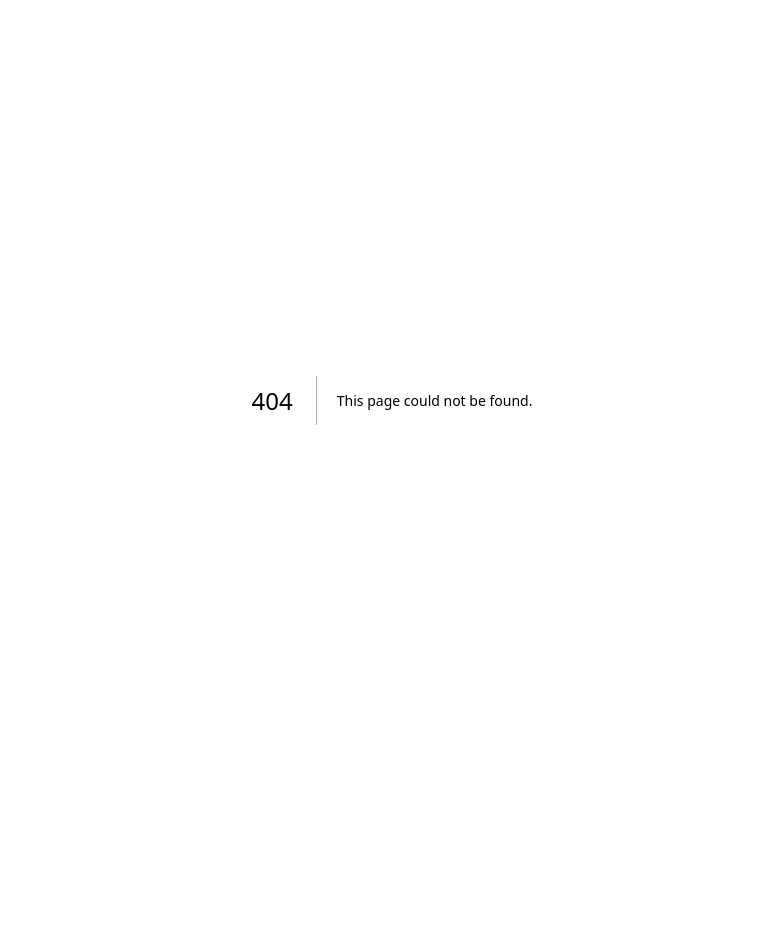
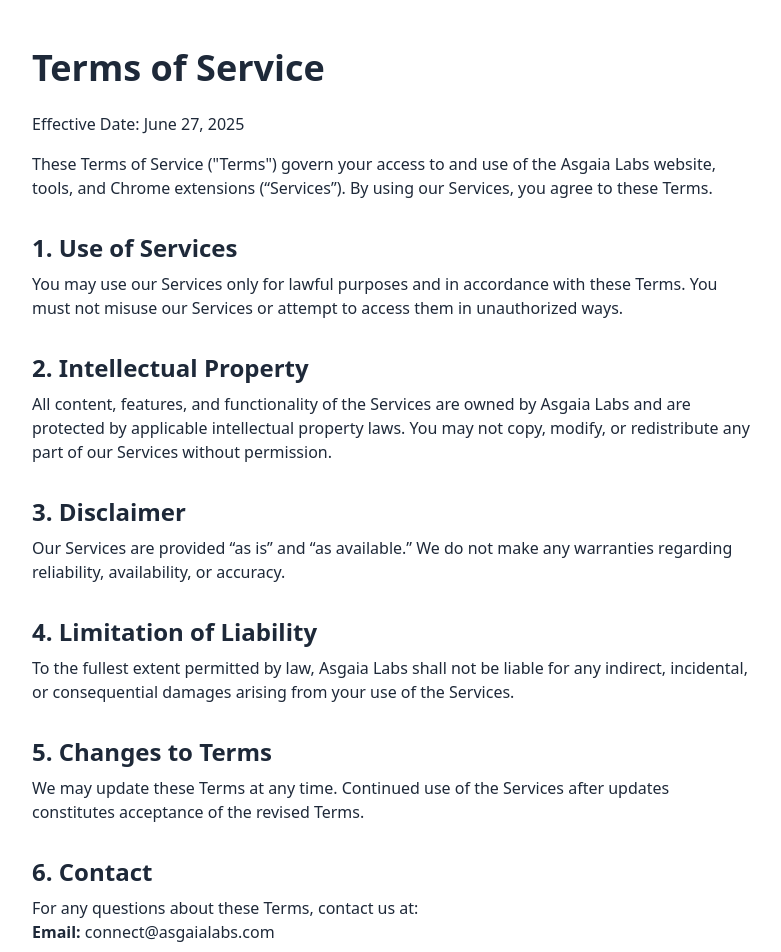
Before and after one commit to Roshan-vedyx/asgaia-labs-site, a Next.js app: page /terms in a window 1280 px wide. Before the commit this address had no page. Shown: the top 952 px of the page, without its empty margins (248-1029 px from the left). Before the commit the page ends 800 px from the top, so only its background shows below. Built offline with nearby package versions, Linux system fonts and the light colour scheme.

Commit message:
privacey, terms of service added

```diff
--- a/app/layout.tsx
+++ b/app/layout.tsx
@@ -30,6 +30,9 @@
     ],
     type: "website",
   },
+  alternates: {
+    canonical: "https://asgaialabs.com"
+  },
   twitter: {
     card: "summary_large_image",
     title: "Asgaia Labs — Tools for Neurodivergent Minds",
--- /dev/null
+++ b/app/privacy/page.tsx
@@ -0,0 +1,30 @@
+export default function PrivacyPage() {
+    return (
+      <div className="min-h-screen bg-white text-gray-800 px-6 py-12 max-w-3xl mx-auto">
+        <h1 className="text-4xl font-bold mb-6">Privacy Policy</h1>
+        <p className="mb-4">Effective Date: June 27, 2025</p>
+
+        <p className="mb-4">
+          Asgaia Labs ("we", "our", or "us") is committed to protecting your privacy. This Privacy Policy explains how we collect, use, and safeguard your information when you use our website, tools, and Chrome extensions.
+        </p>
+
+        <h2 className="text-2xl font-semibold mt-8 mb-2">1. Information We Collect</h2>
+        <p className="mb-4">
+          We do not collect any personally identifiable information unless explicitly provided by you (e.g., contact form). Some anonymous usage data (e.g., error logs, analytics) may be collected to improve performance.
+        </p>
+
+        <h2 className="text-2xl font-semibold mt-8 mb-2">2. Chrome Extensions</h2>
+        <p className="mb-4">
+          Our Chrome extensions do not collect, store, or transmit personal data. All data remains on your device unless stated otherwise.
+        </p>
+
+        <h2 className="text-2xl font-semibold mt-8 mb-2">3. Contact Information</h2>
+        <p className="mb-4">
+          If you have questions about this Privacy Policy, please contact us at: <br />
+          <strong>Email:</strong> connect@asgaialabs.com
+        </p>
+
+        <p className="text-sm text-gray-500 mt-8">We may update this Privacy Policy from time to time. Please review it periodically.</p>
+      </div>
+    )
+  }
--- /dev/null
+++ b/app/terms/page.tsx
@@ -0,0 +1,45 @@
+export default function TermsPage() {
+    return (
+      <div className="min-h-screen bg-white text-gray-800 px-6 py-12 max-w-3xl mx-auto">
+        <h1 className="text-4xl font-bold mb-6">Terms of Service</h1>
+        <p className="mb-4">Effective Date: June 27, 2025</p>
+
+        <p className="mb-4">
+          These Terms of Service ("Terms") govern your access to and use of the Asgaia Labs website, tools, and Chrome extensions (“Services”). By using our Services, you agree to these Terms.
+        </p>
+
+        <h2 className="text-2xl font-semibold mt-8 mb-2">1. Use of Services</h2>
+        <p className="mb-4">
+          You may use our Services only for lawful purposes and in accordance with these Terms. You must not misuse our Services or attempt to access them in unauthorized ways.
+        </p>
+
+        <h2 className="text-2xl font-semibold mt-8 mb-2">2. Intellectual Property</h2>
+        <p className="mb-4">
+          All content, features, and functionality of the Services are owned by Asgaia Labs and are protected by applicable intellectual property laws. You may not copy, modify, or redistribute any part of our Services without permission.
+        </p>
+
+        <h2 className="text-2xl font-semibold mt-8 mb-2">3. Disclaimer</h2>
+        <p className="mb-4">
+          Our Services are provided “as is” and “as available.” We do not make any warranties regarding reliability, availability, or accuracy.
+        </p>
+
+        <h2 className="text-2xl font-semibold mt-8 mb-2">4. Limitation of Liability</h2>
+        <p className="mb-4">
+          To the fullest extent permitted by law, Asgaia Labs shall not be liable for any indirect, incidental, or consequential damages arising from your use of the Services.
+        </p>
+
+        <h2 className="text-2xl font-semibold mt-8 mb-2">5. Changes to Terms</h2>
+        <p className="mb-4">
+          We may update these Terms at any time. Continued use of the Services after updates constitutes acceptance of the revised Terms.
+        </p>
+
+        <h2 className="text-2xl font-semibold mt-8 mb-2">6. Contact</h2>
+        <p className="mb-4">
+          For any questions about these Terms, contact us at:<br />
+          <strong>Email:</strong> connect@asgaialabs.com
+        </p>
+
+        <p className="text-sm text-gray-500 mt-8">We recommend reviewing these Terms periodically.</p>
+      </div>
+    )
+  }
--- a/components/footer.tsx
+++ b/components/footer.tsx
@@ -16,11 +16,8 @@
         © {year ?? "2024"} Asgaia Labs. Built with 💚 for neurodivergent minds.
       </p>
       <nav className="sm:ml-auto flex gap-4 sm:gap-6">
-        <Link
-          href="/privacy-policy"
-          className="text-xs hover:underline underline-offset-4 text-gray-600"
-        >
-          Privacy Policy
+        <Link href="/privacy" className="text-xs hover:underline underline-offset-4 text-gray-600">
+        Privacy Policy
         </Link>
         <Link
           href="/accessibility"
@@ -28,11 +25,8 @@
         >
           Accessibility Statement
         </Link>
-        <Link
-          href="/community-guidelines"
-          className="text-xs hover:underline underline-offset-4 text-gray-600"
-        >
-          Community Guidelines
+        <Link href="/terms" className="text-sm text-gray-600 hover:text-teal-600">
+        Terms of Service
         </Link>
       </nav>
     </footer>
```
Also changed, not shown: public/robots.txt (added), 1 other file (tests, documents, lock files or other folders).
